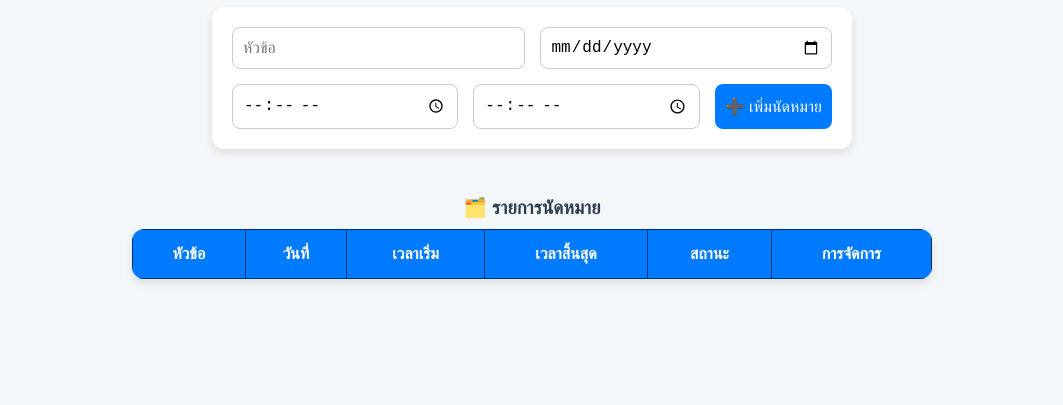
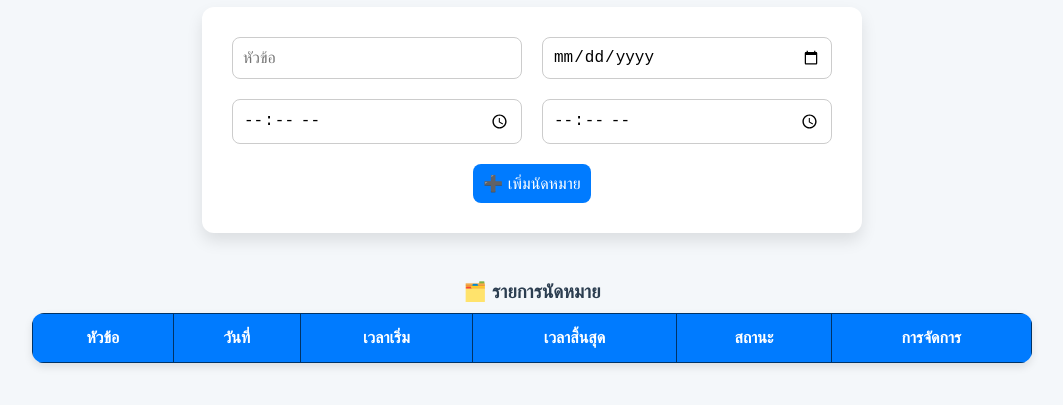
Before and after one commit to 66160137-Pitiphong/hw4-3, a plain HTML site: page index.html in a window 1280 px wide. Shown: the part 71-476 px from the top of the page, without its empty margins (108-1171 px from the left). Drawn offline with Linux system fonts and the light colour scheme.

Commit message:
styles.css

```diff
--- a/styles.css
+++ b/styles.css
@@ -74,11 +74,11 @@ h2, h3 {
 
 form {
     background: #fff;
-    padding: 20px;
+    padding: 30px;
     border-radius: 12px;
-    box-shadow: 0 4px 8px rgba(0, 0, 0, 0.1);
+    box-shadow: 0 8px 16px rgba(0, 0, 0, 0.1);
     display: flex;
-    gap: 15px;
+    gap: 20px;
     flex-wrap: wrap;
     justify-content: center;
     max-width: 600px;
@@ -111,7 +111,7 @@ button:hover {
 
 table {
     width: 100%;
-    max-width: 800px;
+    max-width: 1000px;
     border-collapse: collapse;
     background: white;
     box-shadow: 0 4px 8px rgba(0, 0, 0, 0.1);
```
